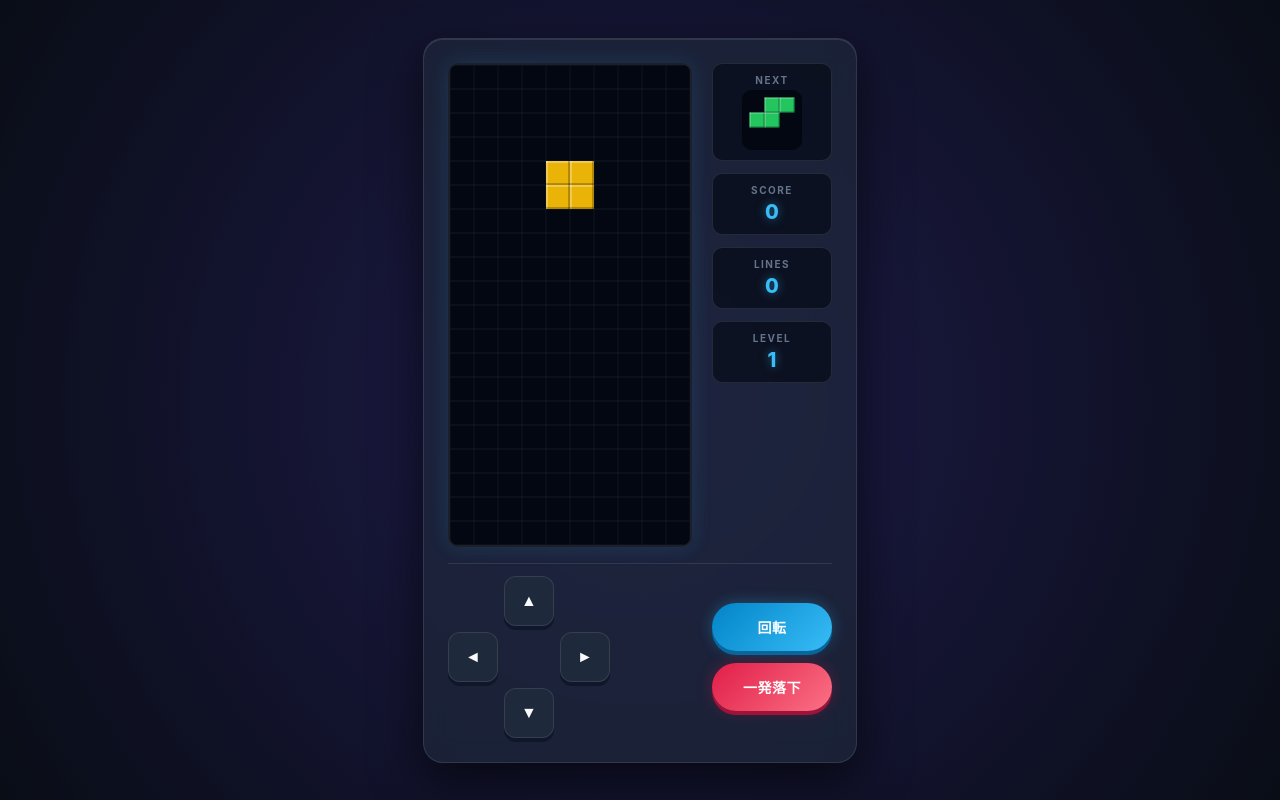
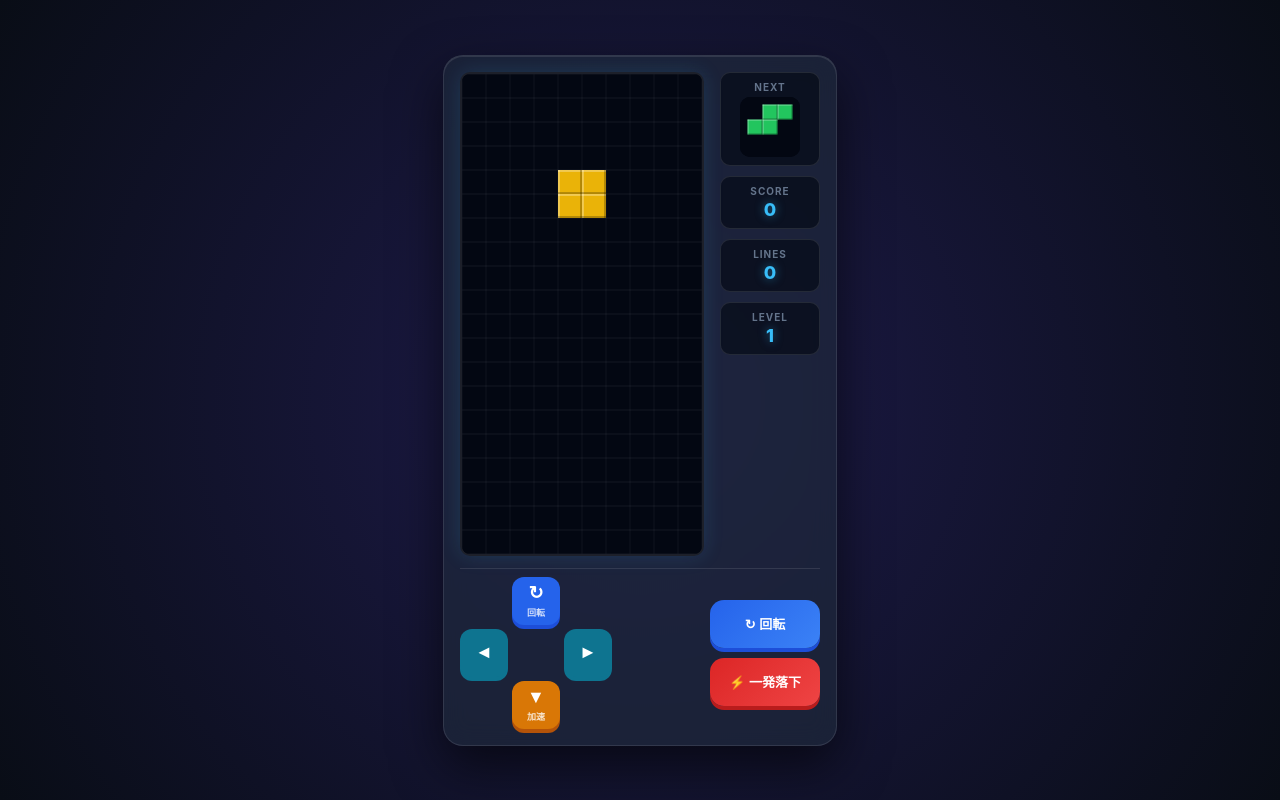
Before and after one commit to takoGATE/BlockGame, a plain HTML site: page index.html in a window 1280 px wide. Drawn offline with Linux system fonts and the light colour scheme.

Commit message:
index.html を更新

```diff
--- a/index.html
+++ b/index.html
@@ -2,17 +2,21 @@
 <html lang="ja">
 <head>
   <meta charset="UTF-8">
-  <meta name="viewport" content="width=device-width, initial-scale=1.0">
+  <!-- スマホでのズーム（拡大縮小）を完全に無効化 -->
+  <meta name="viewport" content="width=device-width, initial-scale=1.0, maximum-scale=1.0, user-scalable=no">
   <title>Tetris Game</title>
   <style>
     :root {
       --bg-color: #090d16;
       --card-bg: rgba(30, 41, 59, 0.7);
       --text-color: #f8fafc;
-      --accent-color: #38bdf8;
       --border-color: rgba(255, 255, 255, 0.1);
-      --btn-bg: #1e293b;
-      --btn-active: #0284c7;
+
+      /* ボタン用カラー（機能ごとに視覚差別化） */
+      --btn-move: #0e7490;       /* 左右移動：シアン */
+      --btn-down: #d97706;       /* 下移動：アンバー */
+      --btn-rotate: #2563eb;     /* 回転：ブルー */
+      --btn-drop: #dc2626;       /* 一発落下：レッド */
     }
 
     * {
@@ -21,6 +25,16 @@
       padding: 0;
       user-select: none;
       -webkit-user-select: none;
+      -webkit-touch-callout: none; /* スマホ長押しメニューを禁止 */
+    }
+
+    html, body {
+      /* スマホでの画面スクロール・跳ね返りを防止 */
+      width: 100%;
+      height: 100%;
+      overflow: hidden;
+      touch-action: none;
+      overscroll-behavior: none;
     }
 
     body {
@@ -30,7 +44,6 @@
       display: flex;
       justify-content: center;
       align-items: center;
-      min-height: 100vh;
       padding: 10px;
     }
 
@@ -38,19 +51,20 @@
       display: flex;
       flex-direction: column;
       align-items: center;
-      gap: 16px;
-      padding: 24px;
+      gap: 12px;
+      padding: 16px;
       background: var(--card-bg);
       backdrop-filter: blur(12px);
       border-radius: 20px;
       box-shadow: 0 20px 50px rgba(0, 0, 0, 0.6),
                   inset 0 1px 0 rgba(255, 255, 255, 0.1);
       border: 1px solid var(--border-color);
+      max-width: 100vw;
     }
 
     .top-section {
       display: flex;
-      gap: 20px;
+      gap: 16px;
       align-items: flex-start;
     }
 
@@ -72,15 +86,15 @@
     .sidebar {
       display: flex;
       flex-direction: column;
-      gap: 12px;
-      width: 120px;
+      gap: 10px;
+      width: 100px;
     }
 
     .panel {
       background: rgba(3, 7, 18, 0.6);
       border: 1px solid var(--border-color);
       border-radius: 10px;
-      padding: 10px;
+      padding: 8px;
       text-align: center;
     }
 
@@ -88,15 +102,15 @@
       font-size: 10px;
       font-weight: 700;
       text-transform: uppercase;
-      letter-spacing: 1.5px;
+      letter-spacing: 1px;
       color: #64748b;
-      margin-bottom: 4px;
+      margin-bottom: 2px;
     }
 
     .panel .value {
-      font-size: 20px;
+      font-size: 18px;
       font-weight: 800;
-      color: var(--accent-color);
+      color: #38bdf8;
       text-shadow: 0 0 10px rgba(56, 189, 248, 0.5);
     }
 
@@ -110,82 +124,106 @@
       align-items: center;
       justify-content: space-between;
       width: 100%;
-      padding-top: 12px;
+      padding-top: 8px;
       border-top: 1px solid var(--border-color);
+      gap: 12px;
     }
 
     /* 十字キー（D-Pad） */
     .dpad {
       display: grid;
-      grid-template-columns: repeat(3, 50px);
-      grid-template-rows: repeat(3, 50px);
-      gap: 6px;
+      grid-template-columns: repeat(3, 48px);
+      grid-template-rows: repeat(3, 48px);
+      gap: 4px;
     }
 
     .dpad-btn {
-      background-color: var(--btn-bg);
-      color: var(--text-color);
-      border: 1px solid var(--border-color);
+      color: #fff;
+      border: none;
       border-radius: 12px;
-      font-size: 16px;
+      font-size: 18px;
+      font-weight: bold;
       display: flex;
+      flex-direction: column;
       justify-content: center;
       align-items: center;
       cursor: pointer;
-      box-shadow: 0 4px 0 #0f172a;
-      transition: all 0.05s ease;
-      touch-action: manipulation;
+      touch-action: none;
+      transition: transform 0.05s ease, filter 0.05s ease;
+    }
+
+    .dpad-btn span.label {
+      font-size: 9px;
+      margin-top: 2px;
+      opacity: 0.8;
+    }
+
+    /* ボタンごとの視覚差別化 */
+    .btn-up {
+      grid-column: 2; grid-row: 1;
+      background: var(--btn-rotate);
+      box-shadow: 0 4px 0 #1d4ed8;
+    }
+    .btn-left {
+      grid-column: 1; grid-row: 2;
+      background: var(--btn-move);
+      box-shadow: 0 4px 0 #0e7490;
+    }
+    .btn-right {
+      grid-column: 3; grid-row: 2;
+      background: var(--btn-move);
+      box-shadow: 0 4px 0 #0e7490;
+    }
+    .btn-down {
+      grid-column: 2; grid-row: 3;
+      background: var(--btn-down);
+      box-shadow: 0 4px 0 #b45309;
     }
 
     .dpad-btn:active, .dpad-btn.active {
       transform: translateY(3px);
-      box-shadow: 0 1px 0 #0f172a;
-      background-color: var(--btn-active);
-      color: #fff;
+      box-shadow: 0 1px 0 transparent !important;
+      filter: brightness(1.2);
     }
-
-    .btn-up { grid-column: 2; grid-row: 1; }
-    .btn-left { grid-column: 1; grid-row: 2; }
-    .btn-right { grid-column: 3; grid-row: 2; }
-    .btn-down { grid-column: 2; grid-row: 3; }
 
     /* アクションボタン */
     .action-buttons {
       display: flex;
       flex-direction: column;
-      gap: 12px;
+      gap: 10px;
     }
 
     .action-btn {
-      width: 120px;
+      width: 110px;
       height: 48px;
       color: #fff;
       border: none;
-      border-radius: 24px;
-      font-weight: 700;
-      font-size: 14px;
+      border-radius: 14px;
+      font-weight: 800;
+      font-size: 13px;
       cursor: pointer;
-      letter-spacing: 0.5px;
-      transition: all 0.05s ease;
-      touch-action: manipulation;
+      display: flex;
+      align-items: center;
+      justify-content: center;
+      gap: 6px;
+      touch-action: none;
+      transition: transform 0.05s ease, filter 0.05s ease;
     }
 
     .btn-rotate-action {
-      background: linear-gradient(135deg, #0284c7, #38bdf8);
-      box-shadow: 0 4px 0 #0369a1, 0 0 15px rgba(56, 189, 248, 0.3);
-    }
-    .btn-rotate-action:active, .btn-rotate-action.active {
-      transform: translateY(3px);
-      box-shadow: 0 1px 0 #0369a1;
+      background: linear-gradient(135deg, #2563eb, #3b82f6);
+      box-shadow: 0 4px 0 #1d4ed8;
     }
 
     .btn-drop-action {
-      background: linear-gradient(135deg, #e11d48, #fb7185);
-      box-shadow: 0 4px 0 #9f1239, 0 0 15px rgba(225, 29, 72, 0.3);
+      background: linear-gradient(135deg, #dc2626, #ef4444);
+      box-shadow: 0 4px 0 #b91c1c;
     }
-    .btn-drop-action:active, .btn-drop-action.active {
+
+    .action-btn:active, .action-btn.active {
       transform: translateY(3px);
-      box-shadow: 0 1px 0 #9f1239;
+      box-shadow: 0 1px 0 transparent !important;
+      filter: brightness(1.2);
     }
 
     .overlay {
@@ -212,7 +250,7 @@
     }
 
     .btn-restart {
-      background: var(--accent-color);
+      background: #38bdf8;
       color: #0f172a;
       border: none;
       padding: 12px 24px;
@@ -228,7 +266,6 @@
 <div class="game-container">
   <div class="top-section">
     <div class="main-board">
-      <!-- 24px * 20行 = 480px (最下部までぴったり収まる高さに設定) -->
       <canvas id="tetris" width="240" height="480"></canvas>
       <div id="game-over" class="overlay" style="display: none;">
         <h1>GAME OVER</h1>
@@ -259,14 +296,20 @@
   <!-- 操作コントローラー -->
   <div class="controller-section">
     <div class="dpad">
-      <button class="dpad-btn btn-up" id="btn-up">▲</button>
+      <button class="dpad-btn btn-up" id="btn-up">
+        ↻
+        <span class="label">回転</span>
+      </button>
       <button class="dpad-btn btn-left" id="btn-left">◄</button>
       <button class="dpad-btn btn-right" id="btn-right">►</button>
-      <button class="dpad-btn btn-down" id="btn-down">▼</button>
+      <button class="dpad-btn btn-down" id="btn-down">
+        ▼
+        <span class="label">加速</span>
+      </button>
     </div>
     <div class="action-buttons">
-      <button class="action-btn btn-rotate-action" id="btn-rotate">回転</button>
-      <button class="action-btn btn-drop-action" id="btn-space">一発落下</button>
+      <button class="action-btn btn-rotate-action" id="btn-rotate">↻ 回転</button>
+      <button class="action-btn btn-drop-action" id="btn-space">⚡ 一発落下</button>
     </div>
   </div>
 </div>
@@ -532,18 +575,41 @@
     ' ': 'btn-space'
   };
 
+  // タッチ・クリック制御（ダブルタップ拡大やスクロールの完全防止）
   Object.keys(buttonMap).forEach(id => {
     const btn = document.getElementById(id);
     if (!btn) return;
+
     const trigger = (e) => {
-      e.preventDefault();
+      e.preventDefault(); // デフォルト動作（スクロール・ズーム等）を即座に停止
       if (isGameOver) return;
       buttonMap[id]();
     };
 
-    btn.addEventListener('mousedown', trigger);
-    btn.addEventListener('touchstart', trigger);
+    // touchstartで即座に反応させることで遅延（100〜300ms）を削減
+    btn.addEventListener('touchstart', trigger, { passive: false });
+    btn.addEventListener('mousedown', (e) => {
+      // タッチデバイスでの二重発火を防止
+      if (e.detail === 0) return;
+      trigger(e);
+    });
   });
+
+  // 画面全体のタッチによる拡大・スクロールをJSレベルでも無効化
+  document.addEventListener('touchstart', (e) => {
+    if (e.touches.length > 1) {
+      e.preventDefault(); // ピンチイン・ピンチアウトの禁止
+    }
+  }, { passive: false });
+
+  let lastTouchEnd = 0;
+  document.addEventListener('touchend', (e) => {
+    const now = (new Date()).getTime();
+    if (now - lastTouchEnd <= 300) {
+      e.preventDefault(); // ダブルタップによるズームの禁止
+    }
+    lastTouchEnd = now;
+  }, false);
 
   document.addEventListener('keydown', event => {
     if (isGameOver) return;
```
